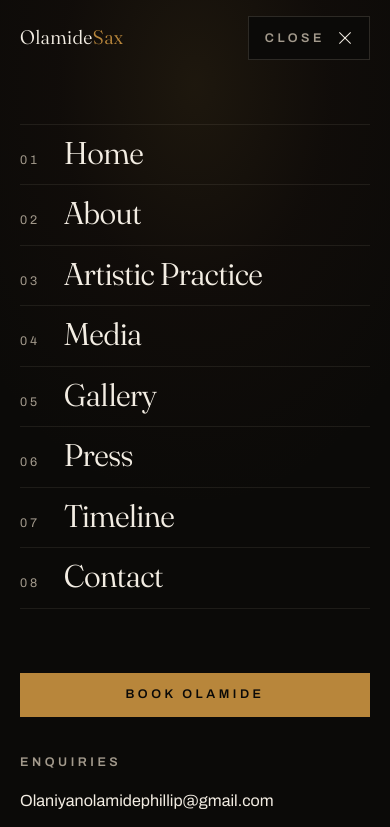
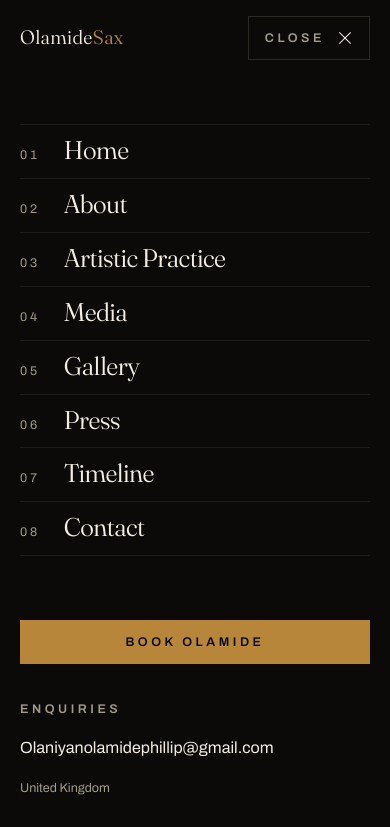
Before and after one commit to TheJazzDev/olamide-sax-v2, a plain HTML site: page index.html in a window 390 px wide. Both pictures are taken after a click on the button "MENU". Shown: the top 827 px of the page. Drawn offline with Linux system fonts and the light colour scheme.

Commit message:
feat(v3): menu slides in from right (half-screen) + no page-jump
Per feedback (menu was appearing with no animation + page jumped on open):
- Reworked .menu-overlay into a right-side panel: half-screen on desktop
  (50vw, max 620px), full-width on mobile, sliding in via translateX with a
  dimming backdrop. Snappy 0.42s ease.
- Killed the page-jump: JS measures scrollbar width → --sbw, and .has-menu-open
  pads the body by it so hiding the scrollbar doesn't shift content. Verified
  hero doesn't move on open.
- Sized menu links to fit the panel (longest 'Artistic Practice' no longer
  overflows). Verified 0 panel h-scroll, closes cleanly, mobile full-width.

Co-Authored-By: Claude Opus 4.8 <noreply@anthropic.com>

```diff
--- a/css/components.css
+++ b/css/components.css
@@ -419,41 +419,58 @@ textarea.form-field__control {
    as tracked labels. Body scroll lock handled in JS.
    ========================================================================== */
 
+/* Right-side sliding panel — HALF-screen on desktop, full on mobile.
+   The overlay element itself is a full-viewport layer holding a backdrop
+   (::before) + the sliding panel (__frame). */
 .menu-overlay {
   position: fixed;
   inset: 0;
   z-index: var(--z-overlay);
-  background: var(--bg);
   visibility: hidden;
-  opacity: 0;
   pointer-events: none;
-  overflow-y: auto;
-  transition: opacity var(--dur-base) var(--ease-out),
-              visibility 0s linear var(--dur-base);
+  /* delay visibility flip until the slide-out finishes on close */
+  transition: visibility 0s linear 0.42s;
 }
 
-/* Warm bloom behind the overlay content — same stage-warm language. */
+/* Backdrop that dims the page behind the panel. Fades in with the panel. */
 .menu-overlay::before {
   content: "";
   position: absolute;
   inset: 0;
-  background: var(--stage-warm-strong);
-  opacity: 0.6;
+  background: rgb(var(--ink-rgb) / 0.55);
+  opacity: 0;
+  transition: opacity 0.42s var(--ease-out);
   pointer-events: none;
+}
+
+/* The sliding panel itself. */
+.menu-overlay__frame {
+  position: absolute;
+  top: 0;
+  right: 0;
+  height: 100%;
+  height: 100dvh;
+  width: 100%;
+  background: var(--bg);
+  overflow-y: auto;
+  transform: translateX(100%);
+  transition: transform 0.42s var(--ease-out);
+  box-shadow: -40px 0 80px -20px rgb(var(--ink-rgb) / 0.6);
+}
+@media (min-width: 768px) {
+  .menu-overlay__frame { width: 50vw; max-width: 620px; }
 }
 
 .menu-overlay[data-open] {
   visibility: visible;
-  opacity: 1;
   pointer-events: auto;
-  transition: opacity var(--dur-base) var(--ease-out), visibility 0s linear 0s;
+  transition: visibility 0s linear 0s;
 }
+.menu-overlay[data-open]::before { opacity: 1; }
+.menu-overlay[data-open] .menu-overlay__frame { transform: translateX(0); }
 
+/* Inner layout of the sliding panel (positioning lives in the block above). */
 .menu-overlay__frame {
-  position: relative;
-  z-index: 1;
-  min-height: 100%;
-  min-height: 100dvh;
   padding: var(--space-sm) var(--gutter) var(--space-2xl);
   display: flex;
   flex-direction: column;
@@ -521,12 +538,15 @@ textarea.form-field__control {
   display: inline-block;
   font-family: var(--font-display);
   font-weight: var(--display-weight);
-  font-size: clamp(1.75rem, 6vw + 0.5rem, 4rem);
+  /* Sized to fit the ~half-screen panel — the longest item ("Artistic
+     Practice") must not overflow. */
+  font-size: clamp(1.6rem, 4.5vw, 2.75rem);
   line-height: 1.05;
   letter-spacing: var(--tracking-display);
   color: var(--text);
   text-decoration: none;
   padding-bottom: 0.08em;
+  white-space: nowrap;
 }
 
 .menu-overlay__link::after {
@@ -601,6 +621,9 @@ textarea.form-field__control {
 /* Lock body scroll while the overlay is open (JS adds this to <body>). */
 .has-menu-open {
   overflow: hidden;
+  /* Pad by the scrollbar width (set in JS) so hiding the scrollbar doesn't
+     shift the page — kills the "jump" on menu open. */
+  padding-right: var(--sbw, 0px);
 }
 
 /* ============================================================================
--- a/js/navigation.js
+++ b/js/navigation.js
@@ -52,6 +52,11 @@ export function initNavigation() {
     isOpen = true;
     lastFocused = document.activeElement;
 
+    // Compensate for the scrollbar width BEFORE locking scroll, so hiding the
+    // scrollbar doesn't shift the page (the "jump" on menu open).
+    const sbw = window.innerWidth - document.documentElement.clientWidth;
+    if (sbw > 0) document.body.style.setProperty("--sbw", sbw + "px");
+
     overlay.setAttribute("data-open", "");
     toggle.setAttribute("aria-expanded", "true");
     document.body.classList.add("has-menu-open");
@@ -70,6 +75,7 @@ export function initNavigation() {
     overlay.removeAttribute("data-open");
     toggle.setAttribute("aria-expanded", "false");
     document.body.classList.remove("has-menu-open");
+    document.body.style.removeProperty("--sbw");
 
     const returnTo = lastFocused && document.contains(lastFocused) ? lastFocused : toggle;
     returnTo.focus();
```
Also changed, not shown: scripts/hero/shots.txt (+20 -15 lines), 1 other file.
